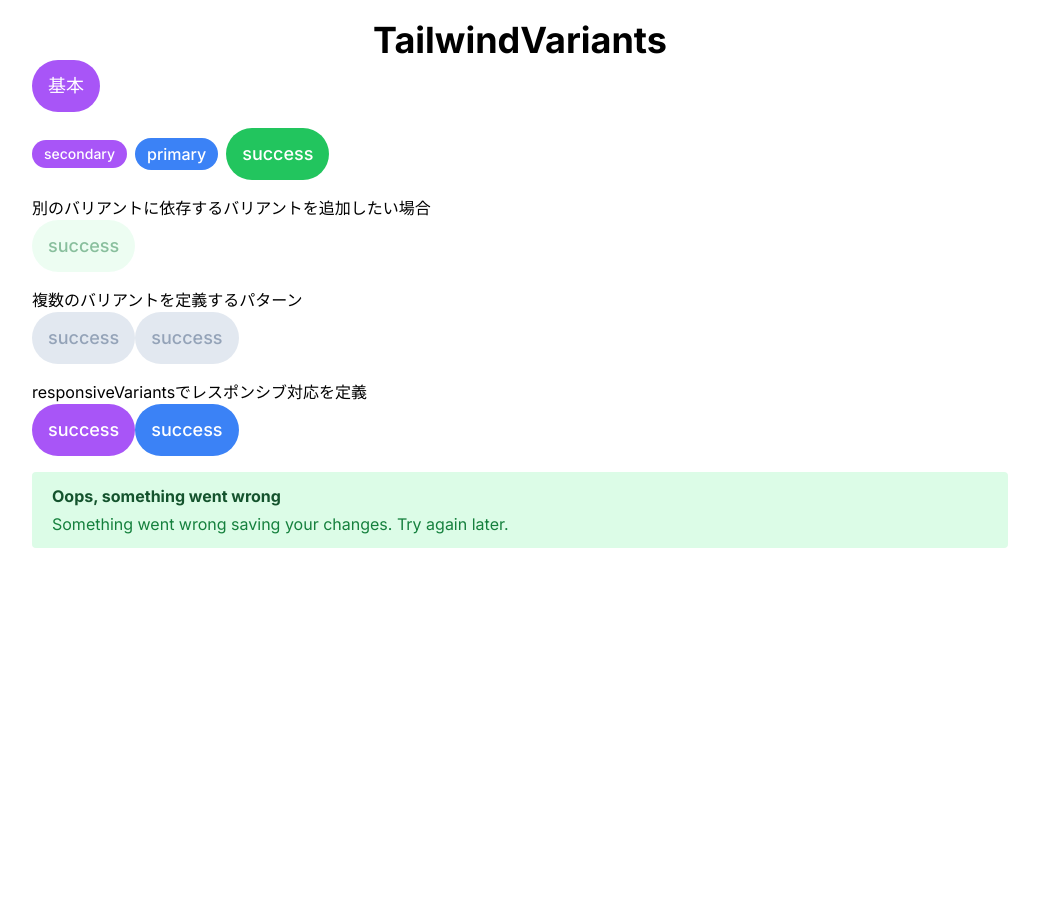
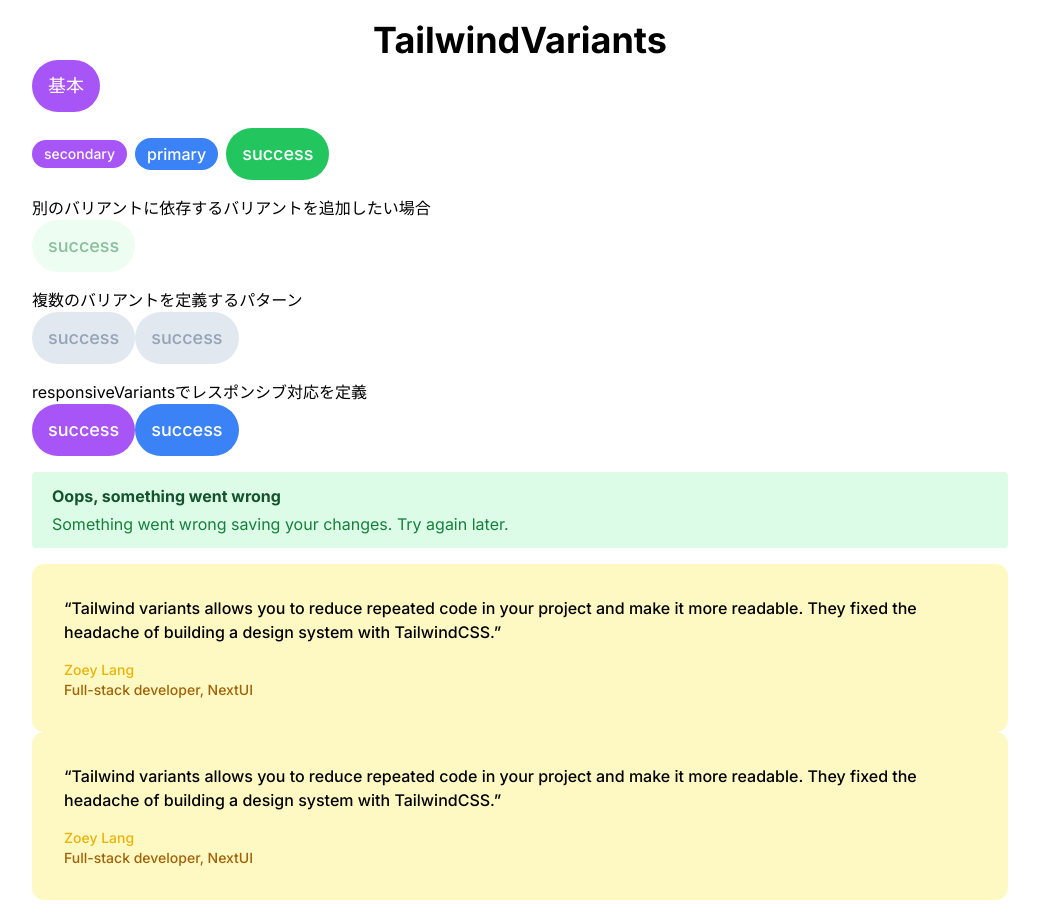
Before and after one commit to ryuta09/nextjs-testing-environment, a Next.js app: page /tailwindvariants in a window 1280 px wide. Shown: the whole page, without its empty margins (120-1159 px from the left). Before the commit the page ends 800 px from the top, so only its background shows below. Built offline with nearby package versions, Linux system fonts and the light colour scheme.

Commit message:
feat: レスポンシブのslot

```diff
--- /dev/null
+++ b/app/components/ReponseSlot.tsx
@@ -0,0 +1,71 @@
+import React from "react";
+import { VariantProps, tv } from "tailwind-variants";
+const card = tv(
+  {
+    slots: {
+      base: "md:flex rounded-xl p-8 md:p-0 ",
+      avatar:
+        "w-24 h-24 md:w-48 md:h-auto md:rounded-none rounded-full mx-auto drop-shadow-lg",
+      wrapper: "flex-1 pt-6 md:p-8 text-center md:text-left space-y-4",
+      description: "text-md font-medium",
+      infoWrapper: "font-medium",
+      name: "text-sm",
+      role: "text-sm",
+    },
+    variants: {
+      color: {
+        primary: {
+          base: "bg-blue-100 dark:bg-blue-900",
+          name: "text-blue-500 dark:text-blue-400",
+          role: "text-blue-700 dark:text-blue-500",
+        },
+        secondary: {
+          base: "bg-purple-100 dark:bg-purple-900",
+          name: "text-purple-500 dark:text-purple-400",
+          role: "text-purple-700 dark:text-purple-500",
+        },
+        warning: {
+          base: "bg-yellow-100 dark:bg-yellow-900",
+          name: "text-yellow-500 dark:text-yellow-400",
+          role: "text-yellow-700 dark:text-yellow-500",
+        },
+      },
+    },
+  },
+  {
+    responsiveVariants: ["sm", "md"],
+  }
+);
+
+type ResponseSlotType = VariantProps<typeof card>;
+interface ReponseSlotProps {}
+const { base, avatar, wrapper, description, infoWrapper, name, role } = card({
+  color: {
+    initial: 'primary',
+    sm: 'secondary',
+    md: 'warning'
+  }
+});
+
+const ReponseSlot = ({ color }: ResponseSlotType) => {
+  return (
+    <div className={base()}>
+
+      <div className={wrapper()}>
+        <blockquote>
+          <p className={description()}>
+            “Tailwind variants allows you to reduce repeated code in your project
+            and make it more readable. They fixed the headache of building a
+            design system with TailwindCSS.”
+          </p>
+        </blockquote>
+        <figcaption className={infoWrapper()}>
+          <div className={name()}>Zoey Lang</div>
+          <div className={role()}>Full-stack developer, NextUI</div>
+        </figcaption>
+      </div>
+    </div>
+  );
+};
+
+export default ReponseSlot;
--- a/app/tailwindvariants/page.tsx
+++ b/app/tailwindvariants/page.tsx
@@ -1,6 +1,7 @@
 import React from 'react'
 import Button from '../components/Button'
 import Alert from '../components/Alert'
+import ReponseSlot from '../components/ReponseSlot'
 
 const TailwindVariants = () => {
   return (
@@ -33,6 +34,9 @@
 
       <Alert severity="success" variant="filled" />
 
+      <ReponseSlot color='secondary' />
+      <ReponseSlot color='primary' />
+
     </div>
   )
 }
```
